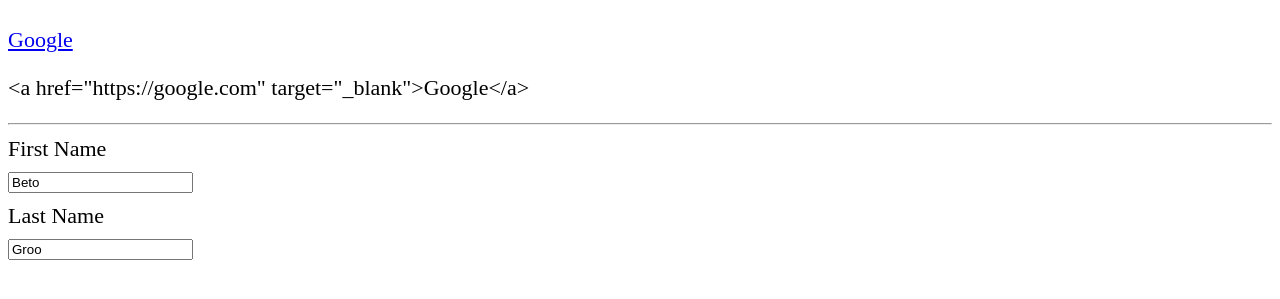
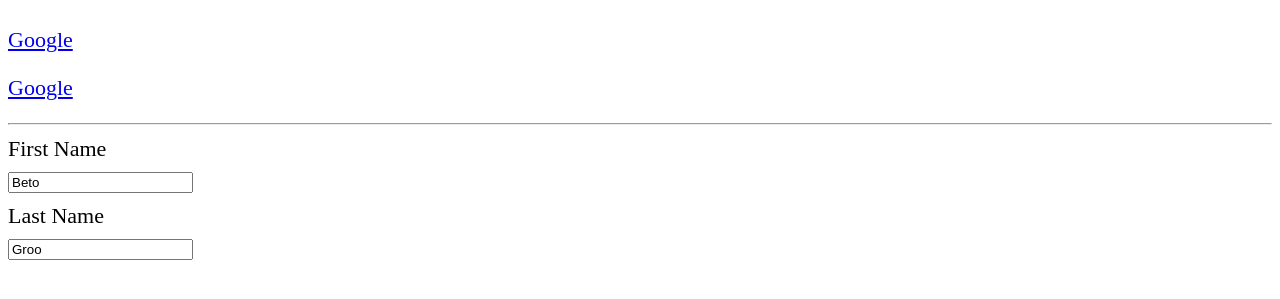
Before and after one commit to betogroo/udemy_vue_developer, a plain HTML site: page index.html in a window 1280 px wide. Shown: the part 83-382 px from the top of the page. Drawn offline with nearby package versions, Linux system fonts and the light colour scheme.

Commit message:
add raw html

```diff
--- a/index.html
+++ b/index.html
@@ -8,7 +8,7 @@
     <div id="app" v-cloak>
           <h1>{{fullName()}}</h1>
           <p><a :href="url" target="_blank">Google</a></p>
-          <p>{{raw}}</p>
+          <p v-html="raw"></p>
           <hr />
           <label>First Name</label>
           <input type="text" v-model="firstName">
```
